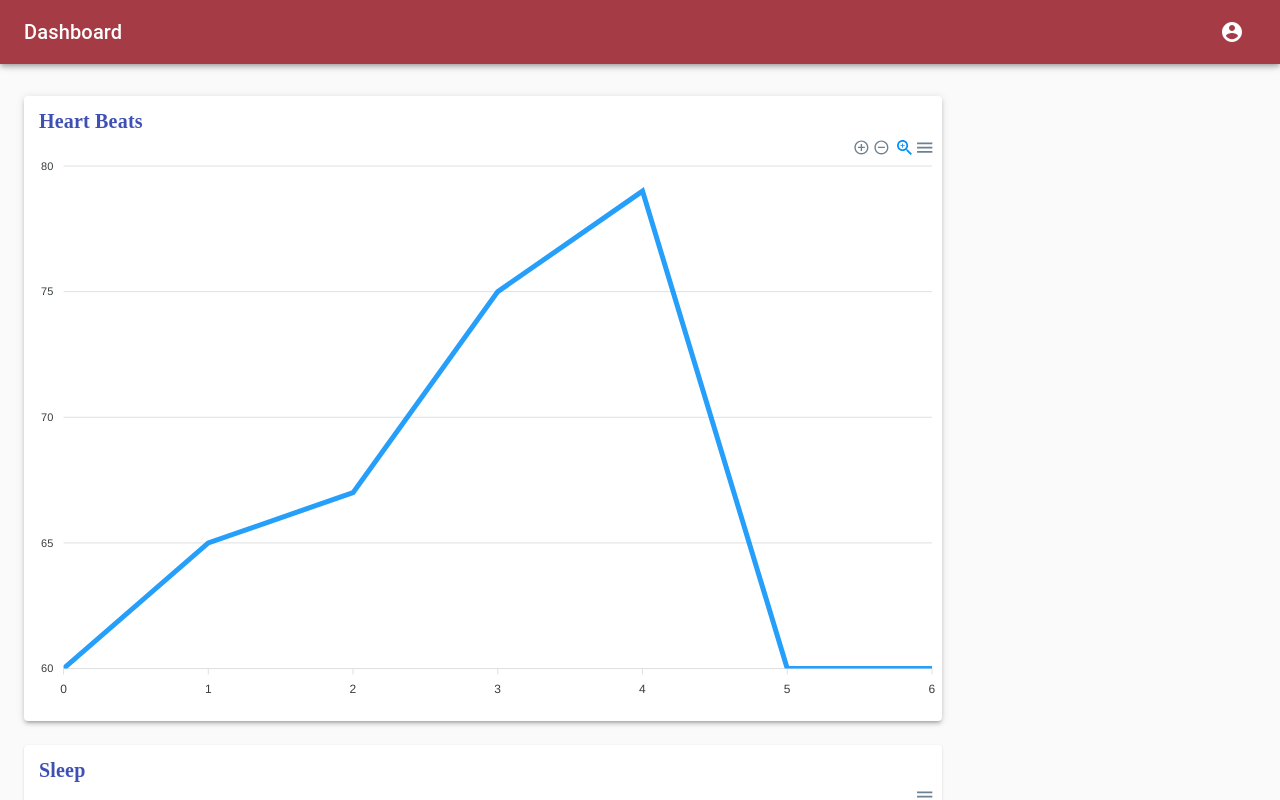
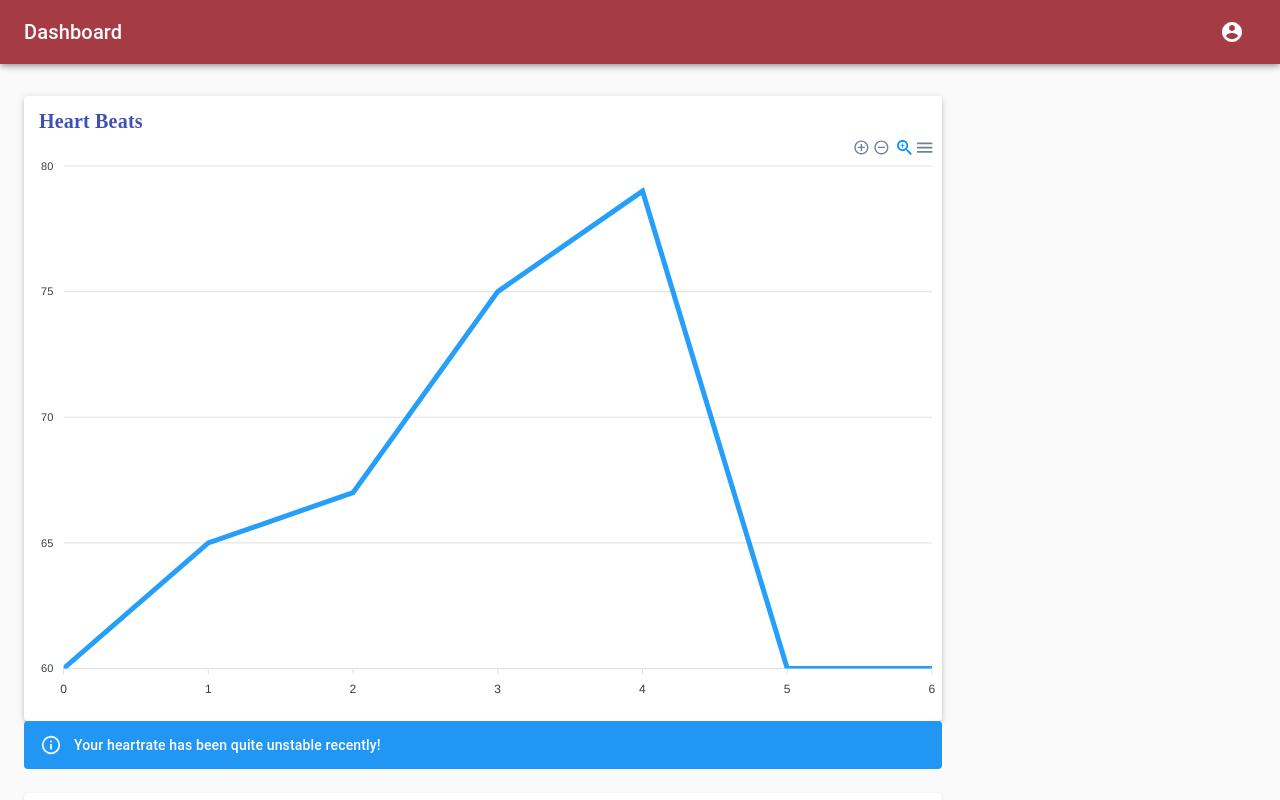
Before and after one commit to amcunio/WIT2021_Hackathon_structs, a React (Create React App) app: page /patient in a window 1280 px wide. Built offline with nearby package versions, Linux system fonts and the light colour scheme.

Commit message:
add basic insights

```diff
--- a/package.json
+++ b/package.json
@@ -5,6 +5,7 @@
   "dependencies": {
     "@material-ui/core": "^4.12.3",
     "@material-ui/icons": "^4.11.2",
+    "@material-ui/lab": "^4.0.0-alpha.60",
     "@testing-library/jest-dom": "^5.11.4",
     "@testing-library/react": "^11.1.0",
     "@testing-library/user-event": "^12.1.10",
--- a/src/components/PatientDashboard/Dashboard.jsx
+++ b/src/components/PatientDashboard/Dashboard.jsx
@@ -1,6 +1,7 @@
 import React from "react";
 import clsx from "clsx";
 import { makeStyles } from "@material-ui/core/styles";
+import { Alert } from '@material-ui/lab';
 import NormalDistribution from "../Charts/NormalDistribution";
 import CssBaseline from "@material-ui/core/CssBaseline";
 import Box from "@material-ui/core/Box";
@@ -134,16 +135,25 @@ export default function Dashboard() {
                         {/* Chart */}
                         <Grid item xs={12} md={8} lg={9}>
                             <HeartRate />
+                            <Alert variant="filled" severity="info">
+                                Your heartrate has been quite unstable recently!
+                            </Alert>
                         </Grid>
                         {/* Sleep Chart */}
                         <Grid item xs={12} md={8} lg={9}>
                             <Paper>
                                 <SleepChart />
+                                <Alert variant="filled" severity="info">
+                                    Last night your sleep quality was down 50% from your average
+                                </Alert>
                             </Paper>
                         </Grid>
 
                         <Grid item xs={12}>
                             <NormalDistribution />
+                            <Alert variant="filled" severity="info">
+                                Your BMI is in the 70th percentile
+                            </Alert>
                         </Grid>
                     </Grid>
                     <Box pt={4} className={classes.footer}>
```
Also changed, not shown: 1 other file (tests, documents, lock files or other folders).
